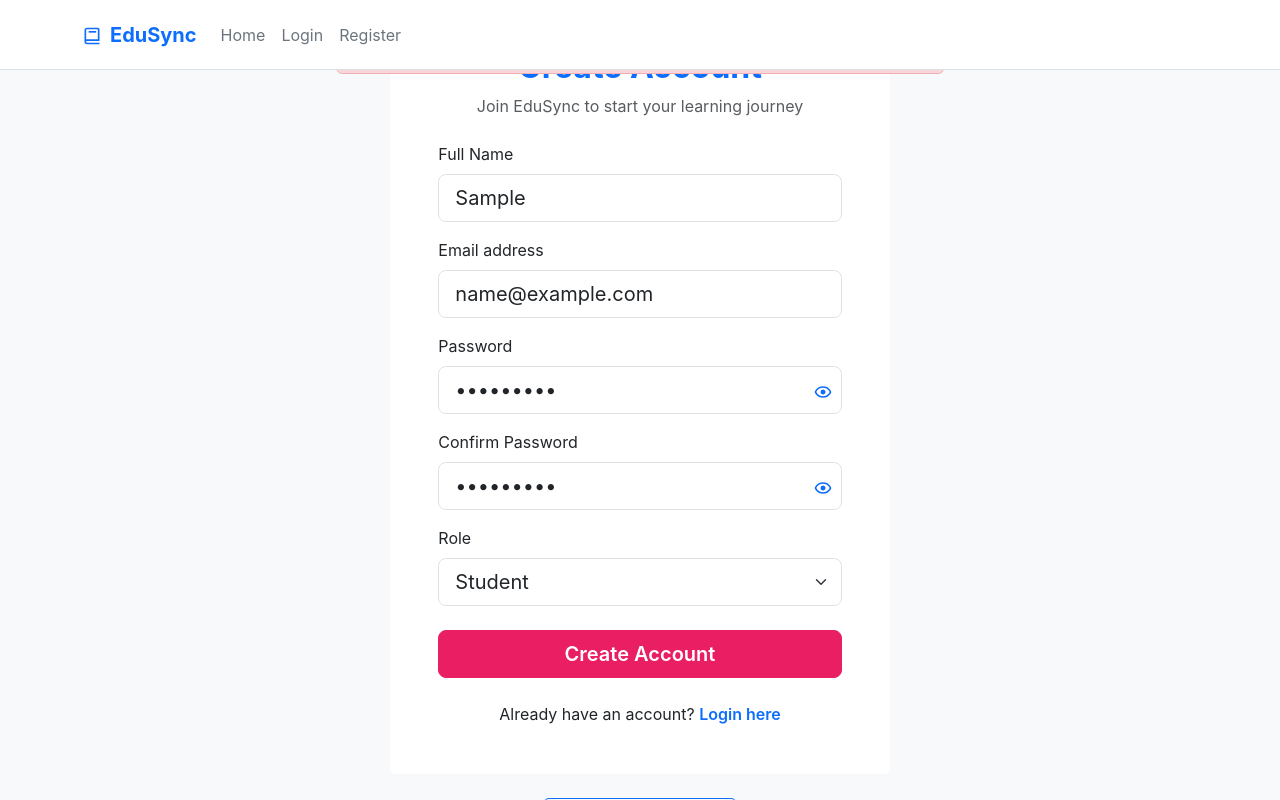
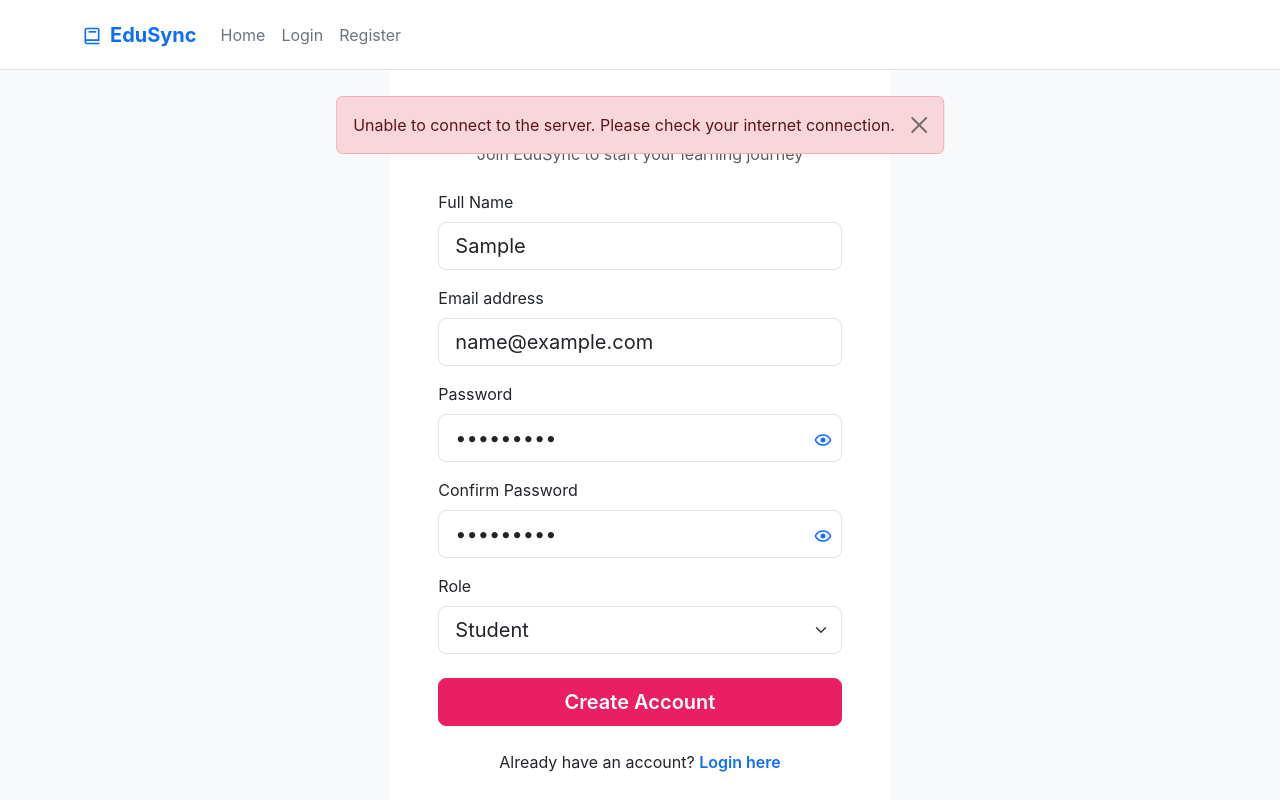
Before and after one commit to Virendra-94/edusync-frontend, a React (Vite) app: page /register in a window 1280 px wide. Both pictures are taken after typing "Sample", "name@example.com", "Sample123", "Sample123" into the empty fields and a click on the button "Create Account". Shown: the top 800 px of the page. Built offline with nearby package versions, Linux system fonts and the light colour scheme; no server answers.

Commit message:
Login and Register Alert CSS Changed

```diff
--- a/src/Pages/Login.jsx
+++ b/src/Pages/Login.jsx
@@ -50,13 +50,13 @@ const Login = () => {
   };
 
   return (
-    <Container fluid className="min-vh-100 d-flex align-items-center justify-content-center bg-light">
+    <Container fluid className="min-vh-100 d-flex align-items-center mt-5 justify-content-center bg-light">
       <Row className="w-100 justify-content-center">
         <Col xs={12} sm={10} md={8} lg={6} xl={5}>
           {notification.show && (
             <Alert
               variant={notification.type}
-              className="position-fixed top-0 start-50 translate-middle-x mt-3"
+              className="position-fixed top-2 start-50 translate-middle-x mt-5"
               style={{ zIndex: 1000 }}
               onClose={() => setNotification(prev => ({ ...prev, show: false }))}
               dismissible
--- a/src/Pages/Register.jsx
+++ b/src/Pages/Register.jsx
@@ -97,13 +97,13 @@ function Register() {
   };
 
   return (
-    <Container fluid className="min-vh-100 d-flex align-items-center justify-content-center bg-light">
+    <Container fluid className="min-vh-100 d-flex align-items-center mt-5 justify-content-center bg-light">
       <Row className="w-100 justify-content-center">
         <Col xs={12} sm={10} md={8} lg={6} xl={5}>
           {notification.show && (
             <Alert
               variant={notification.type}
-              className="position-fixed top-0 start-50 translate-middle-x mt-3"
+              className="position-fixed top-2 start-50 translate-middle-x mt-5"
               style={{ zIndex: 1000 }}
               onClose={() => setNotification(prev => ({ ...prev, show: false }))}
               dismissible
```
